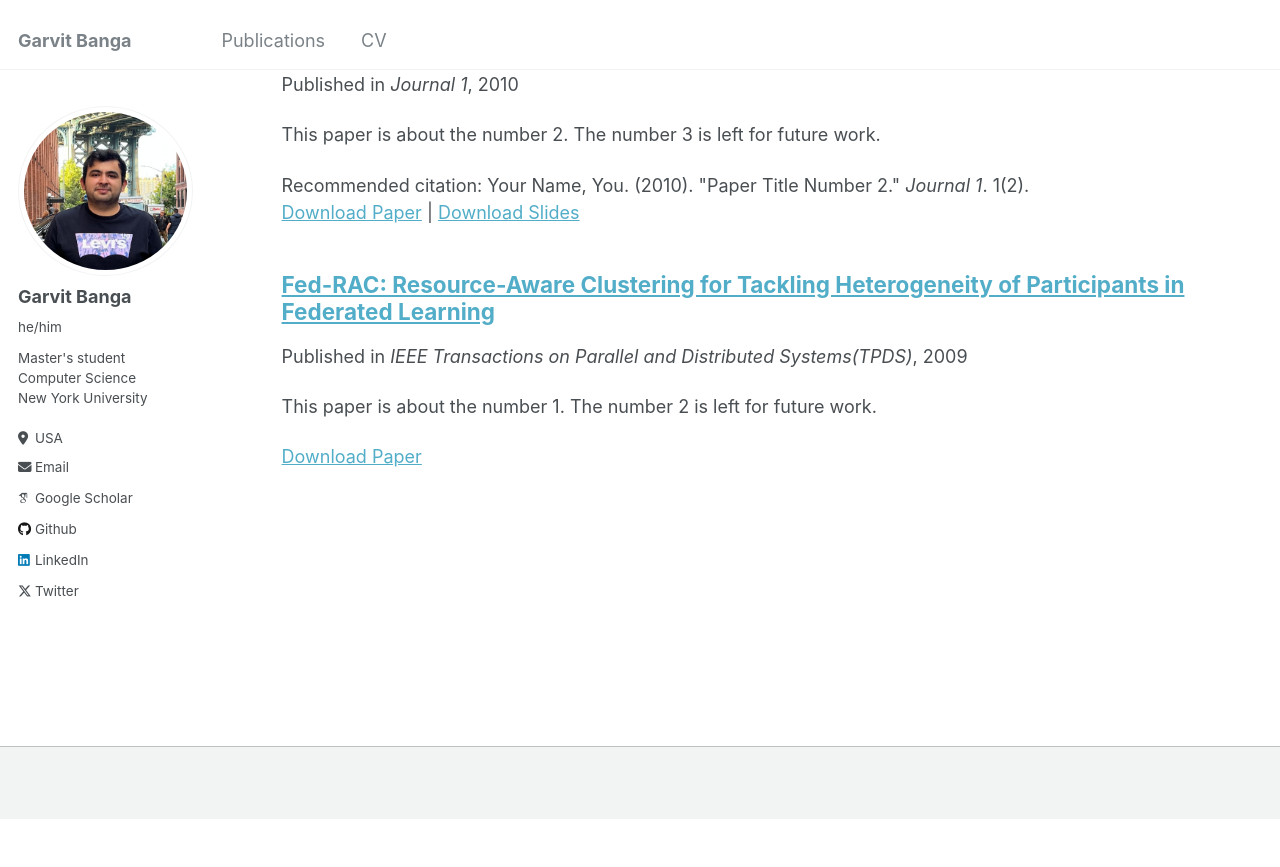
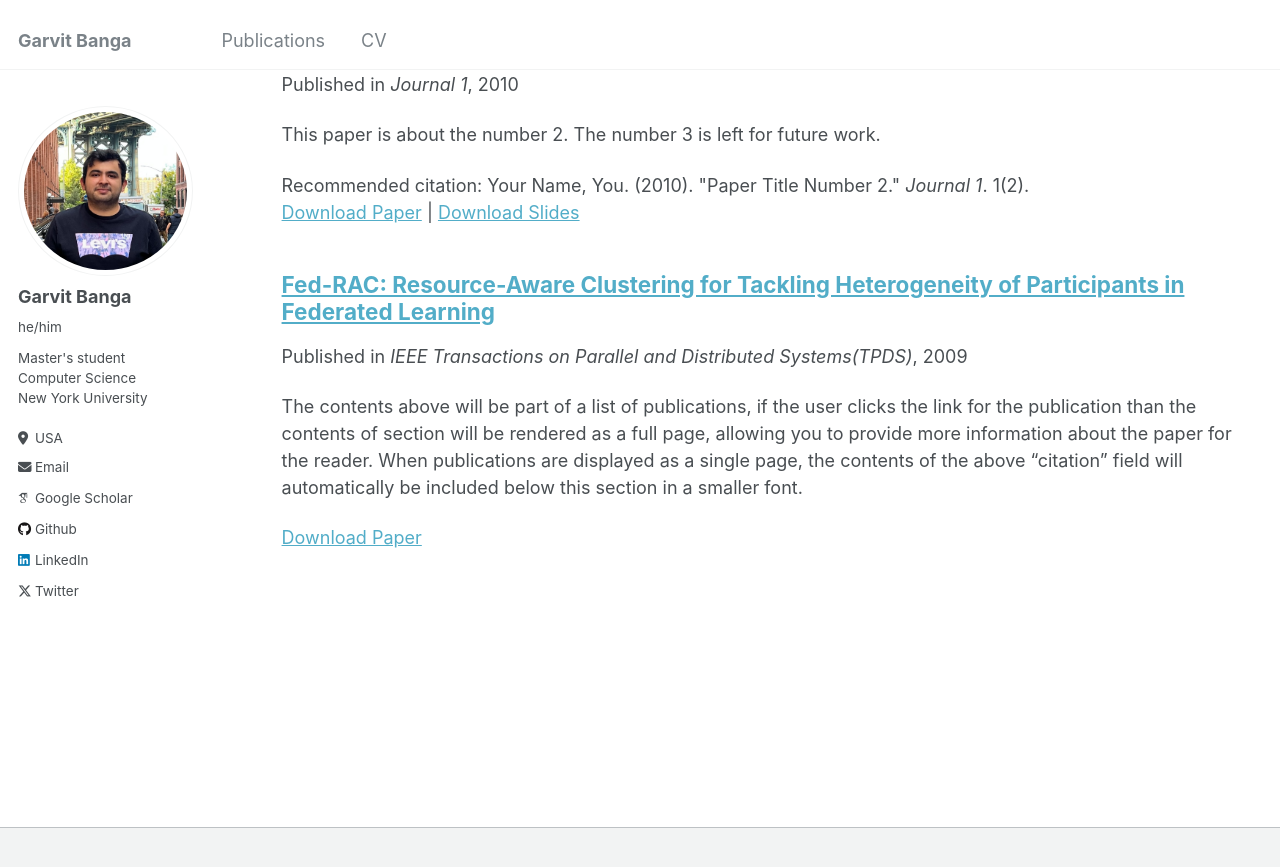
Before and after one commit to GarvitBanga/garvitbanga.github.io, a Jekyll site: the page built from _pages/publications.md, in a window 1280 px wide and 900 px high, scrolled down 684 px. Shown: the top 867 px of the window. Built offline with Jekyll 4.4.1, drawn with Linux system fonts in a browser that asks for light colours; some web fonts are replaced; before the commit the page ends 1503 px from its top, so only the background shows below that.

Commit message:
Update 2009-10-01-paper-title-number-1.md

```diff
--- a/_publications/2009-10-01-paper-title-number-1.md
+++ b/_publications/2009-10-01-paper-title-number-1.md
@@ -2,10 +2,9 @@
 title: "Fed-RAC: Resource-Aware Clustering for Tackling Heterogeneity of Participants in Federated Learning"
 collection: publications
 permalink: /publication/FedRAC
-excerpt: 'This paper is about the number 1. The number 2 is left for future work.'
 date: 2009-10-01
 venue: 'IEEE Transactions on Parallel and Distributed Systems(TPDS)'
-paperurl: '[http://academicpages.github.io/files/paper1.pdf](https://ieeexplore.ieee.org/abstract/document/10476717)'
+paperurl: 'https://ieeexplore.ieee.org/abstract/document/10476717'
 ---
 
 The contents above will be part of a list of publications, if the user clicks the link for the publication than the contents of section will be rendered as a full page, allowing you to provide more information about the paper for the reader. When publications are displayed as a single page, the contents of the above "citation" field will automatically be included below this section in a smaller font.
```
